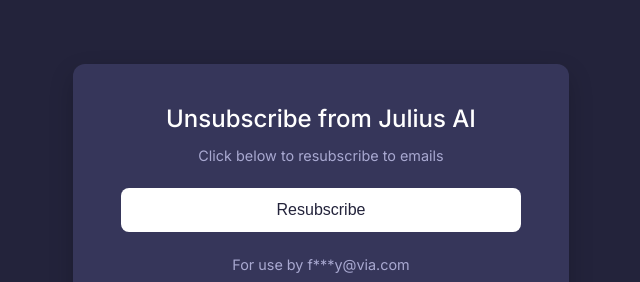
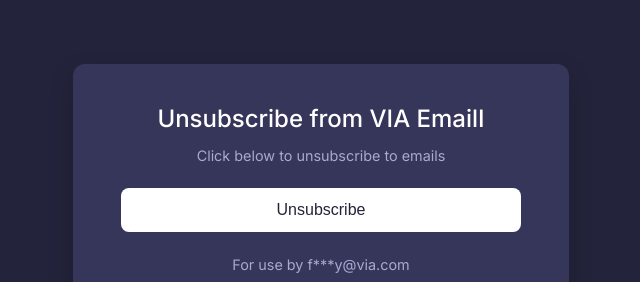
Before and after one commit to Daggerzzzzzz/via_unsubscribe, a plain HTML site: page index.html in a window 1280 px wide. Shown: the top 282 px of the page, without its empty margins (319-959 px from the left). Drawn offline with Linux system fonts and the light colour scheme.

Commit message:
Initial Commit

```diff
--- a/index.html
+++ b/index.html
@@ -13,9 +13,9 @@
 <body>
     <div class="main-container">
         <div class="content-box">
-            <h1>Unsubscribe from Julius AI</h1>
-            <p>Click below to resubscribe to emails</p>
-            <button id="resubscribeBtn">Resubscribe</button>
+            <h1>Unsubscribe from VIA EmailI</h1>
+            <p>Click below to unsubscribe to emails</p>
+            <button id="resubscribeBtn">Unsubscribe</button>
             <p class="email-text">For use by f***y@via.com</p>
         </div>
     </div>
```
